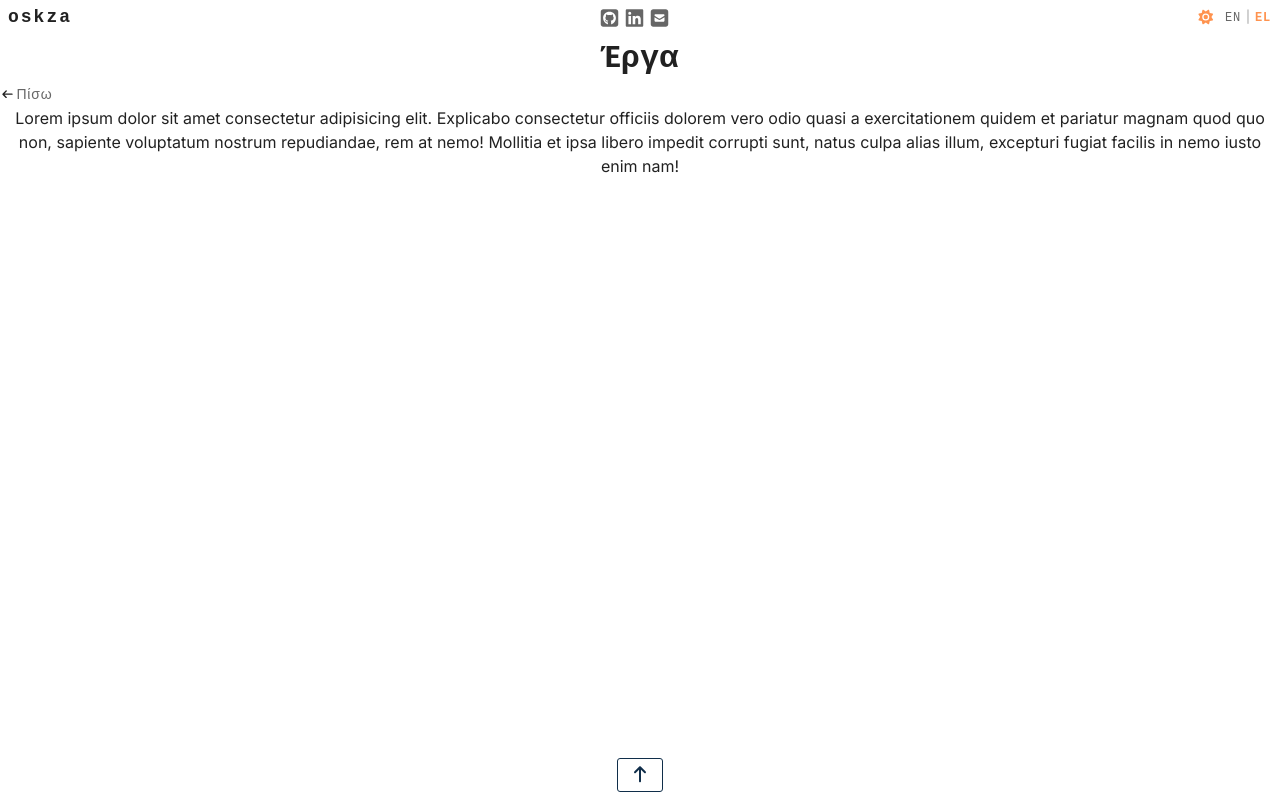
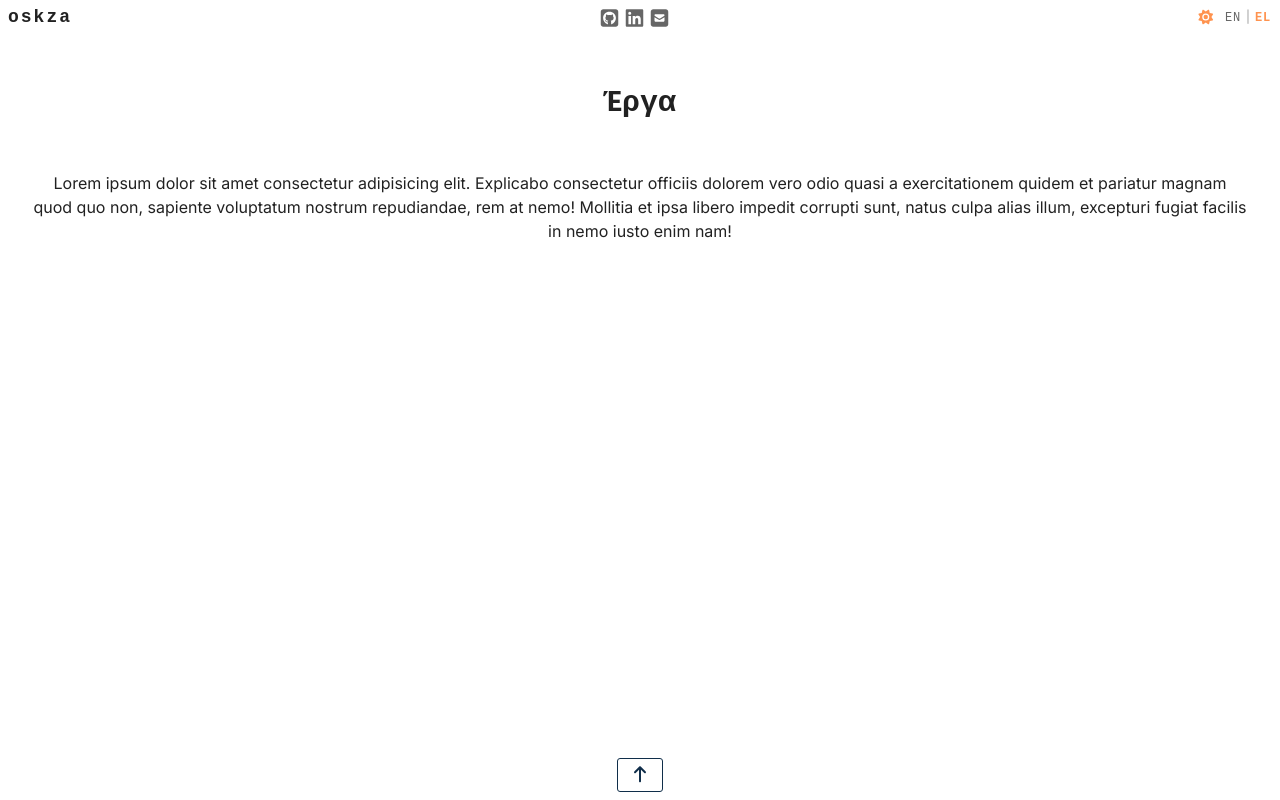
Before and after one commit to oskza/oskza-web, a Vue app: page /projects in a window 1280 px wide. Built offline with nearby package versions, Linux system fonts and the light colour scheme; a web font is replaced by a local one.

Commit message:
Edited the layout of ProjectsPage

```diff
--- a/src/pages/ProjectsPage.vue
+++ b/src/pages/ProjectsPage.vue
@@ -1,23 +1,23 @@
 <template>
 <div class="projects-page">
-  <div class="page-head">
-    <h1>{{ $t('projectsPage.pageTitle') }}</h1>
-  </div>
-  <div class="page-options">
-    <GoBackBtn />
-  </div>
+  <h2 class="page-title">{{ $t('projectsPage.pageTitle') }}</h2>
   <div class="page-content">
     <p>Lorem ipsum dolor sit amet consectetur adipisicing elit. Explicabo consectetur officiis dolorem vero odio quasi a exercitationem quidem et pariatur magnam quod quo non, sapiente voluptatum nostrum repudiandae, rem at nemo! Mollitia et ipsa libero impedit corrupti sunt, natus culpa alias illum, excepturi fugiat facilis in nemo iusto enim nam!</p>
   </div>
 </div>
 </template>
 
-<script setup>
-import GoBackBtn from '../components/ui/GoBackBtn.vue'
-</script>
+<style scoped>
+.page-title {
+  font-size: var(--font-3xl);
+  line-height: 2.5rem;
+  padding: var(--spacing-3xl) var(--spacing-xl);
+}
 
-<style scoped>
-.page-options {
-  font-size: var(--font-sm);
+.page-content {
+  display: flex;
+  flex-direction: column;
+  padding: 0 var(--spacing-xl) var(--spacing-xl);
+  gap: var(--spacing-xl);
 }
 </style>
```
